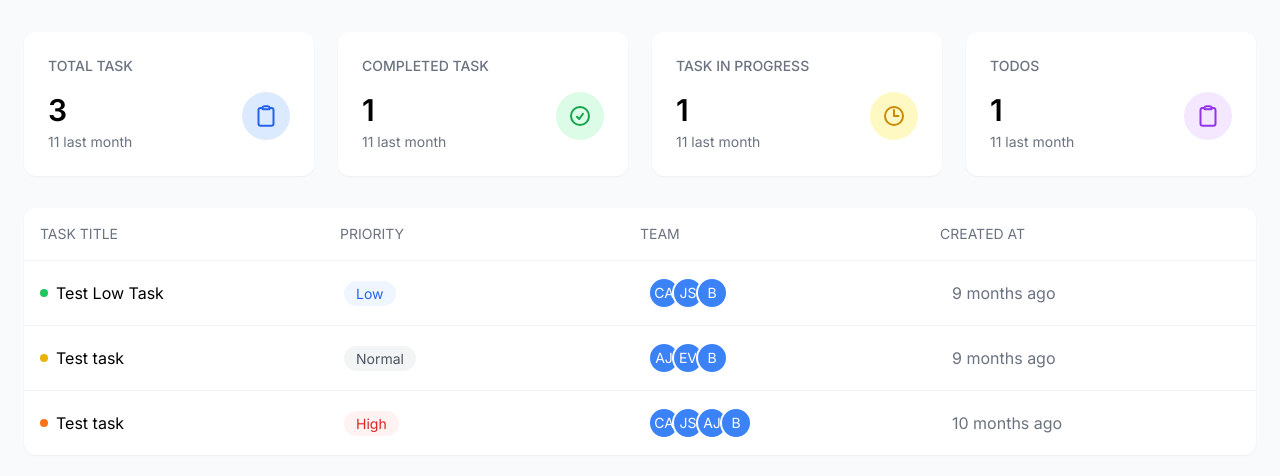
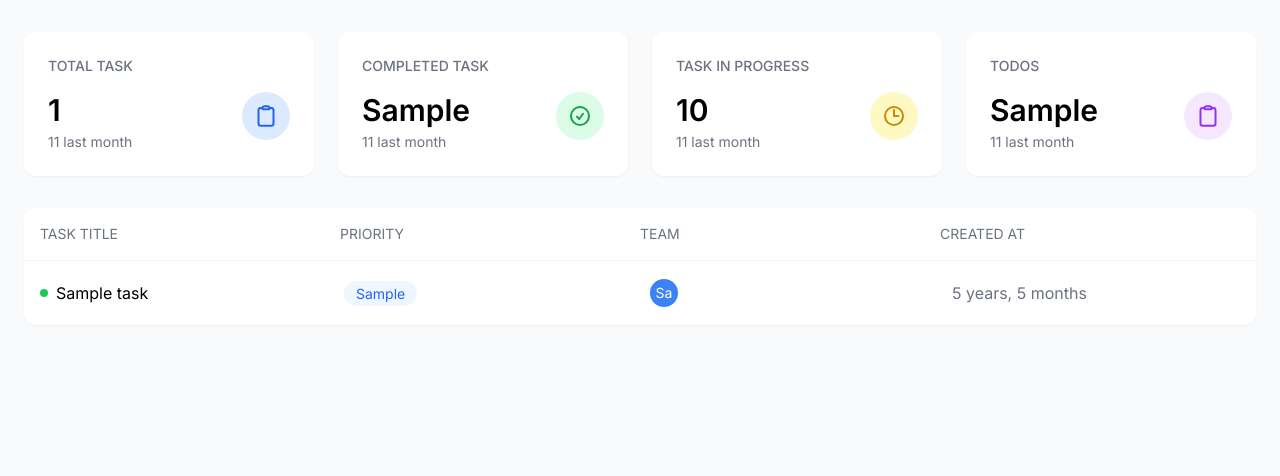
Before and after one commit to blu3be3tle/django, a Django app: template django-project/task-management/tasks/templates/dashboard/manager-dashboard.html in a window 1280 px wide. Shown: the part 64-540 px from the top of the page. Run offline with Django 3.2, Linux system fonts and the light colour scheme; the template is opened without the code that fills it: most values are stand-ins (such as "Sample title", 1, 10 or a date in 2020).

Commit message:
practice5: created dynamic dashboard

```diff
--- a/django-project/task-management/tasks/templates/dashboard/dashboard.html
+++ b/django-project/task-management/tasks/templates/dashboard/dashboard.html
@@ -4,8 +4,12 @@
   <head>
     <meta charset="UTF-8" />
     <meta name="viewport" content="width=device-width, initial-scale=1.0" />
-    <title>{% block title %}{% endblock title %}</title>
-    <link rel="stylesheet" href="{% static 'css/output.css' %}">
+    <title>
+      {% block title %}
+
+      {% endblock %}
+    </title>
+    <link rel="stylesheet" href="{% static 'css/output.css' %}" />
     <link rel="preconnect" href="https://fonts.googleapis.com" />
     <link rel="preconnect" href="https://fonts.gstatic.com" crossorigin />
     <link href="https://fonts.googleapis.com/css2?family=Inter:ital,opsz,wght@0,14..32,100..900;1,14..32,100..900&family=Noto+Sans+Bengali:wght@100..900&display=swap" rel="stylesheet" />
@@ -38,7 +42,7 @@
             <h3 class="text-sm font-medium text-gray-500 mb-4">TOTAL TASK</h3>
             <div class="flex justify-between items-start">
               <div>
-                <p class="text-3xl font-semibold mb-1">3</p>
+                <p class="text-3xl font-semibold mb-1">{{ total_task }}</p>
                 <p class="text-gray-500 text-sm">11 last month</p>
               </div>
               <div class="bg-blue-100 p-3 rounded-full">
@@ -53,7 +57,7 @@
             <h3 class="text-sm font-medium text-gray-500 mb-4">COMPLETED TASK</h3>
             <div class="flex justify-between items-start">
               <div>
-                <p class="text-3xl font-semibold mb-1">1</p>
+                <p class="text-3xl font-semibold mb-1">{{ completed_task }}</p>
                 <p class="text-gray-500 text-sm">11 last month</p>
               </div>
               <div class="bg-green-100 p-3 rounded-full">
@@ -68,7 +72,7 @@
             <h3 class="text-sm font-medium text-gray-500 mb-4">TASK IN PROGRESS</h3>
             <div class="flex justify-between items-start">
               <div>
-                <p class="text-3xl font-semibold mb-1">1</p>
+                <p class="text-3xl font-semibold mb-1">{{ in_progress_task }}</p>
                 <p class="text-gray-500 text-sm">11 last month</p>
               </div>
               <div class="bg-yellow-100 p-3 rounded-full">
@@ -82,7 +86,7 @@
             <h3 class="text-sm font-medium text-gray-500 mb-4">TODOS</h3>
             <div class="flex justify-between items-start">
               <div>
-                <p class="text-3xl font-semibold mb-1">1</p>
+                <p class="text-3xl font-semibold mb-1">{{ pending_task }}</p>
                 <p class="text-gray-500 text-sm">11 last month</p>
               </div>
               <div class="bg-purple-100 p-3 rounded-full">
@@ -94,6 +98,7 @@
           </div>
         </div>
         {% block tasks %}
+
         {% endblock %}
       </main>
     </div>
--- a/django-project/task-management/tasks/templates/dashboard/manager-dashboard.html
+++ b/django-project/task-management/tasks/templates/dashboard/manager-dashboard.html
@@ -13,57 +13,24 @@
     </div>
     <!-- Task Items -->
     <div class="divide-y divide-gray-100">
+      {% for task in tasks %}
         <!-- Task 1 -->
         <div class="grid grid-cols-4 gap-4 p-4 items-center">
           <div class="flex items-center gap-2">
             <div class="w-2 h-2 rounded-full bg-green-500"></div>
-          <span>Test Low Task</span>
+            <span>{{ task.title }}</span>
           </div>
           <div>
-          <span class="px-3 py-1 rounded-full bg-blue-50 text-blue-600 text-sm">Low</span>
+            <span class="px-3 py-1 rounded-full bg-blue-50 text-blue-600 text-sm">{{ task.details.get_priority_display }}</span>
           </div>
           <div class="flex -space-x-2">
-          <div class="w-8 h-8 rounded-full bg-blue-500 flex items-center justify-center text-white text-sm border-2 border-white">CA</div>
-          <div class="w-8 h-8 rounded-full bg-blue-500 flex items-center justify-center text-white text-sm border-2 border-white">JS</div>
-          <div class="w-8 h-8 rounded-full bg-blue-500 flex items-center justify-center text-white text-sm border-2 border-white">B</div>
+            {% for emp in task.assigned_to.all %}
+              <div class="w-8 h-8 rounded-full bg-blue-500 flex items-center justify-center text-white text-sm border-2 border-white">{{ emp.name|slice:2 }}</div>
+            {% endfor %}
           </div>
-        <div class="text-gray-500">9 months ago</div>
+          <div class="text-gray-500">{{ task.created_at|timesince }}</div>
         </div>
-
-      <!-- Task 2 -->
-      <div class="grid grid-cols-4 gap-4 p-4 items-center">
-        <div class="flex items-center gap-2">
-          <div class="w-2 h-2 rounded-full bg-yellow-500"></div>
-          <span>Test task</span>
-        </div>
-        <div>
-          <span class="px-3 py-1 rounded-full bg-gray-100 text-gray-600 text-sm">Normal</span>
-        </div>
-        <div class="flex -space-x-2">
-          <div class="w-8 h-8 rounded-full bg-blue-500 flex items-center justify-center text-white text-sm border-2 border-white">AJ</div>
-          <div class="w-8 h-8 rounded-full bg-blue-500 flex items-center justify-center text-white text-sm border-2 border-white">EV</div>
-          <div class="w-8 h-8 rounded-full bg-blue-500 flex items-center justify-center text-white text-sm border-2 border-white">B</div>
-        </div>
-        <div class="text-gray-500">9 months ago</div>
-      </div>
-
-      <!-- Task 3 -->
-      <div class="grid grid-cols-4 gap-4 p-4 items-center">
-        <div class="flex items-center gap-2">
-          <div class="w-2 h-2 rounded-full bg-orange-500"></div>
-          <span>Test task</span>
-        </div>
-        <div>
-          <span class="px-3 py-1 rounded-full bg-red-50 text-red-600 text-sm">High</span>
-        </div>
-        <div class="flex -space-x-2">
-          <div class="w-8 h-8 rounded-full bg-blue-500 flex items-center justify-center text-white text-sm border-2 border-white">CA</div>
-          <div class="w-8 h-8 rounded-full bg-blue-500 flex items-center justify-center text-white text-sm border-2 border-white">JS</div>
-          <div class="w-8 h-8 rounded-full bg-blue-500 flex items-center justify-center text-white text-sm border-2 border-white">AJ</div>
-          <div class="w-8 h-8 rounded-full bg-blue-500 flex items-center justify-center text-white text-sm border-2 border-white">B</div>
-        </div>
-        <div class="text-gray-500">10 months ago</div>
-      </div>
+      {% endfor %}
     </div>
   </div>
 {% endblock %}
```
Also changed, not shown: django-project/task-management/tasks/views.py (+17 -14 lines). Lines whose indentation alone changed are shown as unchanged.
